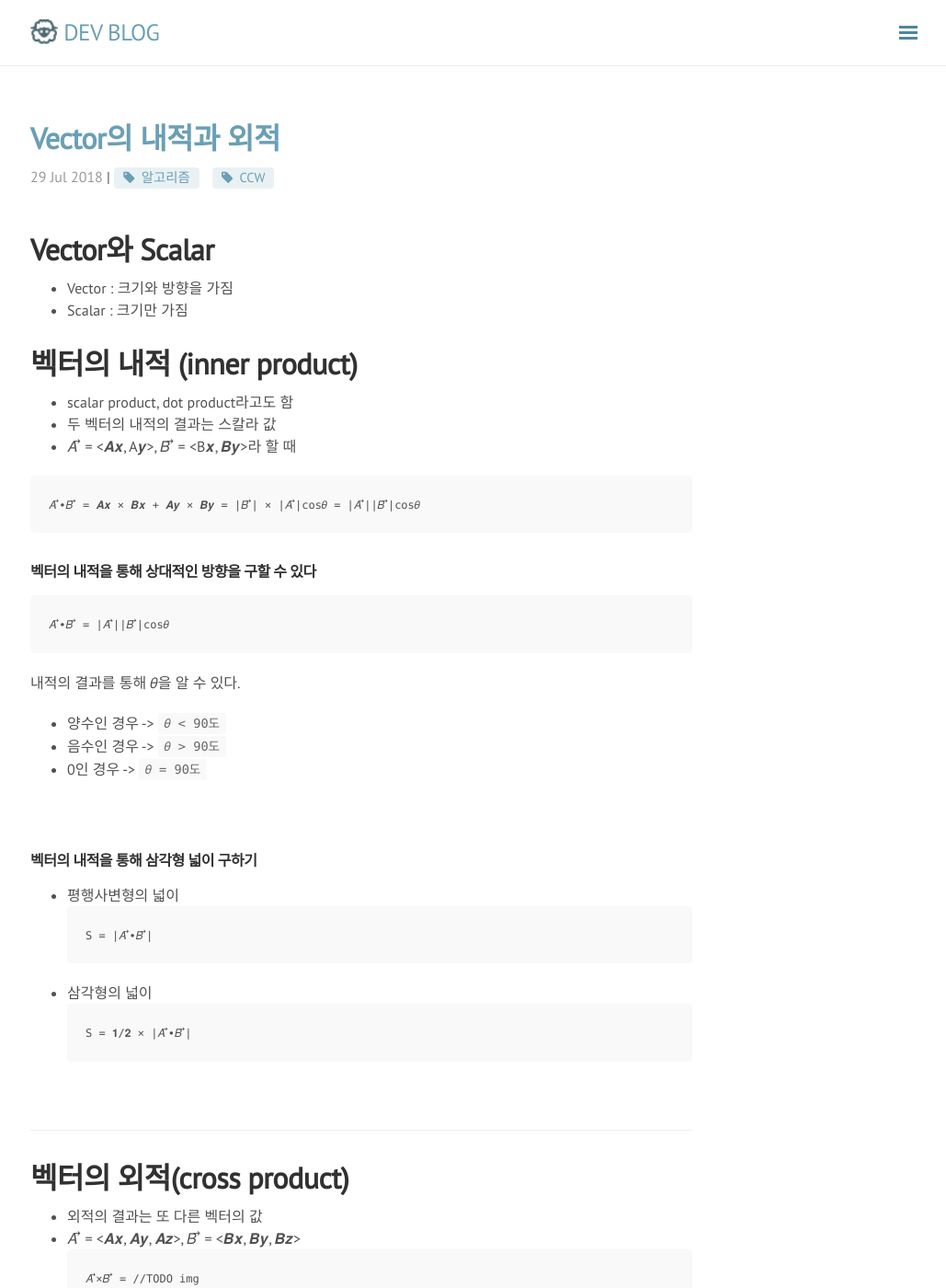
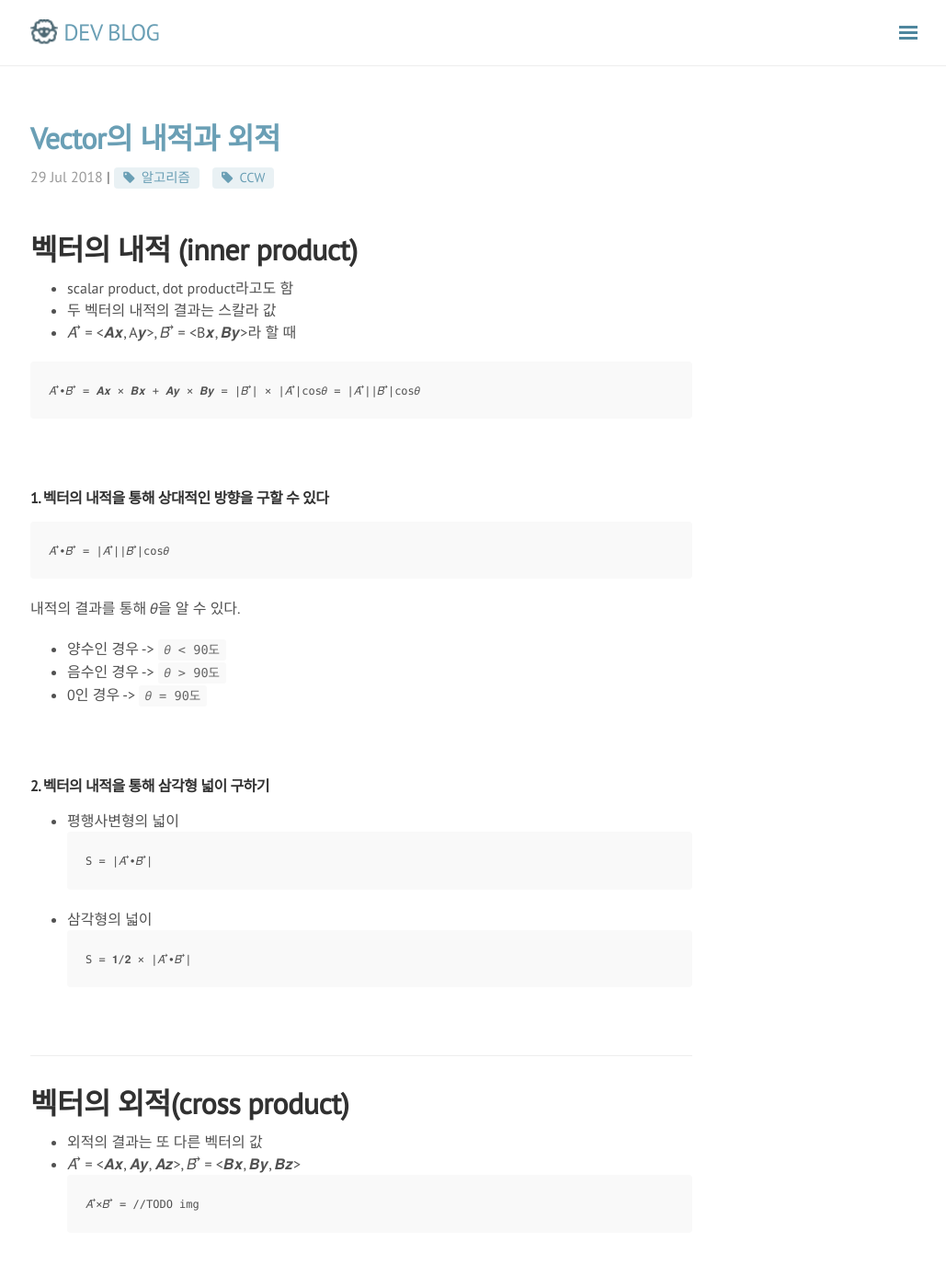
Before and after one commit to rmcodestar/rmcodestar.github.io, a Jekyll site: the page built from _posts/2018-07-29-vector-product.md, in a window 1280 px wide and 1400 px high. Shown: the whole window at 92% size, without its empty margins (247-1276 px from the left). Built offline with Jekyll 4.4.1, drawn with Linux system fonts in a browser that asks for light colours; nearby versions of some CDN libraries; comment, search, counter and statistics services are not loaded; some of the changed text lies outside the part shown.

Commit message:
Update and rename 2018-07-29-vector.md to 2018-07-29-vector-product.md

````diff
--- a/_posts/2018-07-29-vector.md
+++ b/_posts/2018-07-29-vector-product.md
@@ -4,11 +4,6 @@
 category: 알고리즘
 tag: [알고리즘, CCW]
 ---
-
-# Vector와 Scalar
-* Vector : 크기와 방향을 가짐
-* Scalar : 크기만 가짐
-
 
 # 벡터의 내적 (inner product)
 * scalar product, dot product라고도 함
@@ -19,8 +14,10 @@
 𝐴 ⃗∙𝐵 ⃗ = 𝑨𝒙 × 𝑩𝒙 + 𝑨𝒚 × 𝑩𝒚 = |𝐵 ⃗| × |𝐴 ⃗|cos⁡𝜃 = |𝐴 ⃗||𝐵 ⃗|cos⁡𝜃
 ```
 
+<br>
 
-### 벡터의 내적을 통해 상대적인 방향을 구할 수 있다
+
+### 1. 벡터의 내적을 통해 상대적인 방향을 구할 수 있다
 
 ```
 𝐴 ⃗∙𝐵 ⃗ = |𝐴 ⃗||𝐵 ⃗|cos⁡𝜃
@@ -34,7 +31,7 @@
 <br>
 
 
-### 벡터의 내적을 통해 삼각형 넓이 구하기
+### 2. 벡터의 내적을 통해 삼각형 넓이 구하기
 * 평행사변형의 넓이
 ```
 S = |𝐴 ⃗∙𝐵 ⃗|
@@ -58,7 +55,7 @@
 
 <br>
 
-### 벡터의 외적을 통해 `CCW`, `CW` 판단
+## 1. 벡터의 외적을 통해 `CCW`, `CW` 판단
 ![오른손 법칙](https://upload.wikimedia.org/wikipedia/commons/thumb/d/d2/Right_hand_rule_cross_product.svg/220px-Right_hand_rule_cross_product.svg.png)
 > 두 벡터의 외적(𝐴 ⃗×𝐵 ⃗)을 구하면 `오른손 법칙`을 이용하여 두 벡터의 방향을 구할 수 있다.
 >
@@ -66,7 +63,7 @@
 
 <br>
 
-### 벡터의 외적을 통해 두 선분의 교차여부를 판단
+## 2. 벡터의 외적을 통해 두 선분의 교차여부를 판단
 **기본 아이디어**
 > 두 선분 AB, CD가 있고 두 선분이 교차한다면, 점 A를 기준으로 CD의 각 끝점 C, D는 각각 반시계방향과 시계방향일 것이다.
 
````
